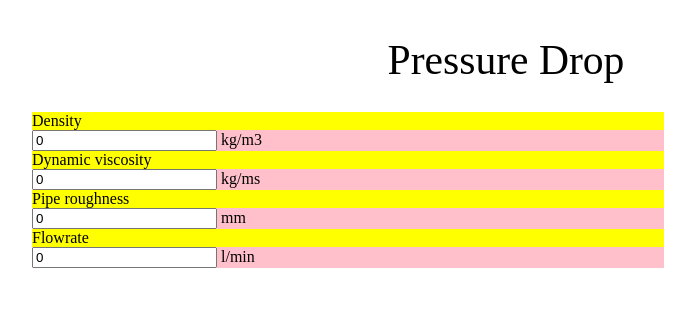
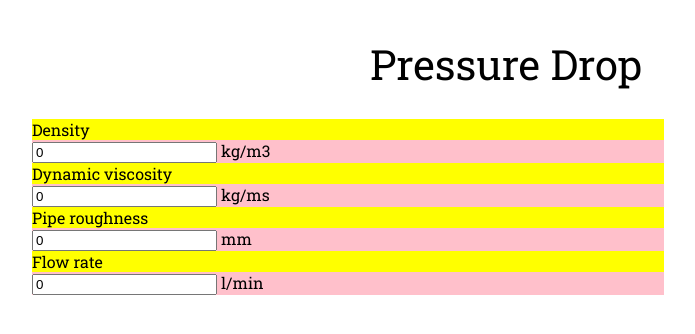
Before and after one commit to katebry/pressure-drop, a Vue app: page / in a window 1280 px wide. Shown: the top 334 px of the page, without its empty margins (134-829 px from the left). Built offline with nearby package versions, Linux system fonts and the light colour scheme.

Commit message:
feat: added custom font

```diff
--- a/src/App.vue
+++ b/src/App.vue
@@ -11,6 +11,17 @@
 </template>
 
 <style>
+@import url("https://fonts.googleapis.com/css2?family=Roboto+Slab:wght@400;700&display=swap");
+
+html,
+body {
+  font-family: "Roboto Slab", serif;
+}
+
+app {
+  font-family: "Roboto Slab", serif;
+}
+
 .parent {
   display: grid;
   grid-template-columns: 1fr repeat(3, 2fr) 1fr;
--- a/src/components/InputData.vue
+++ b/src/components/InputData.vue
@@ -14,7 +14,7 @@
           value: 0,
         },
         { id: "roughness", label: "Pipe roughness", unit: "mm", value: 0 },
-        { id: "flowrate", label: "Flowrate", unit: "l/min", value: 0 },
+        { id: "flowrate", label: "Flow rate", unit: "l/min", value: 0 },
       ],
     };
   },
```
